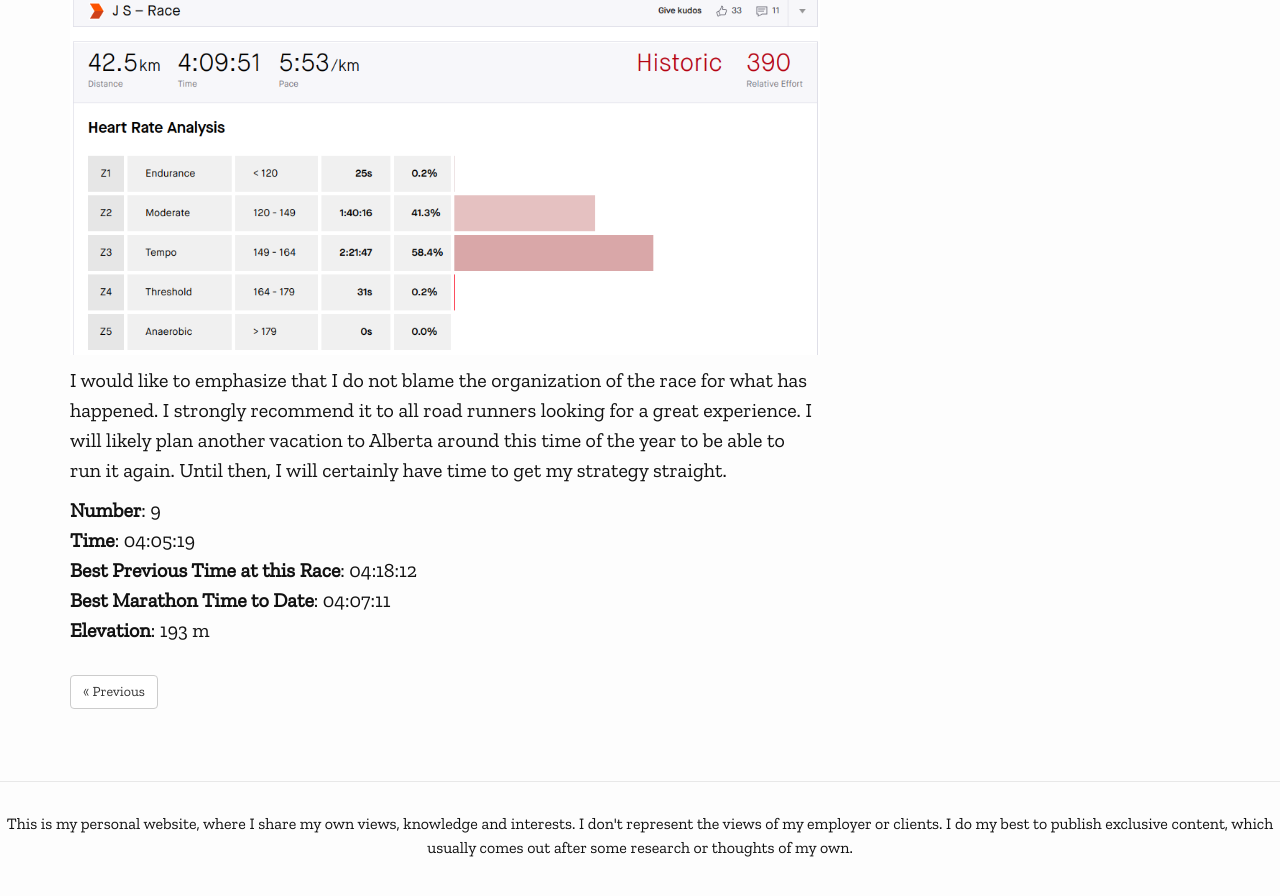
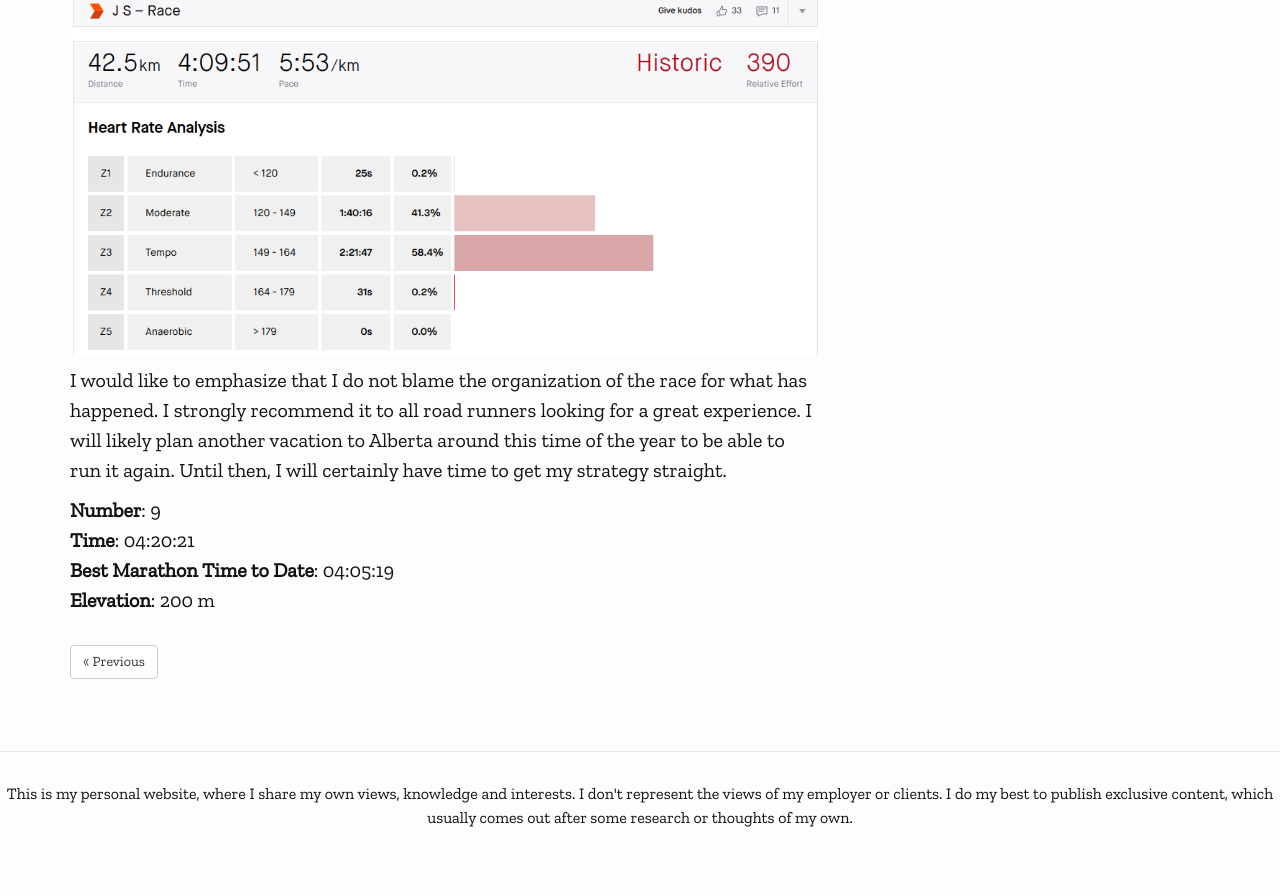
Before and after one commit to htmfilho/sports, a Jekyll site: the page built from _posts/2023-05-28-calgary-marathon.md, in a window 1280 px wide and 900 px high, scrolled down 3147 px. Shown: the top 896 px of the window. Built offline with Jekyll 4.4.1, drawn with Linux system fonts in a browser that asks for light colours; nearby versions of some CDN libraries; some web fonts are replaced; comment, search, counter and statistics services are not loaded; after the commit the page ends 4017 px from its top, so only the background shows below that.

Commit message:
Fixed numbers

```diff
--- a/_posts/2023-05-28-calgary-marathon.md
+++ b/_posts/2023-05-28-calgary-marathon.md
@@ -33,7 +33,6 @@ Is there a chance he has "hit the wall"? It is very unlikely for a runner with a
 I would like to emphasize that I do not blame the organization of the race for what has happened. I strongly recommend it to all road runners looking for a great experience. I will likely plan another vacation to Alberta around this time of the year to be able to run it again. Until then, I will certainly have time to get my strategy straight.
 
 **Number**: 9\
-**Time**: 04:05:19\
-**Best Previous Time at this Race**: 04:18:12\
-**Best Marathon Time to Date**: 04:07:11\
-**Elevation**: 193 m
+**Time**: 04:20:21\
+**Best Marathon Time to Date**: 04:05:19\
+**Elevation**: 200 m
```
